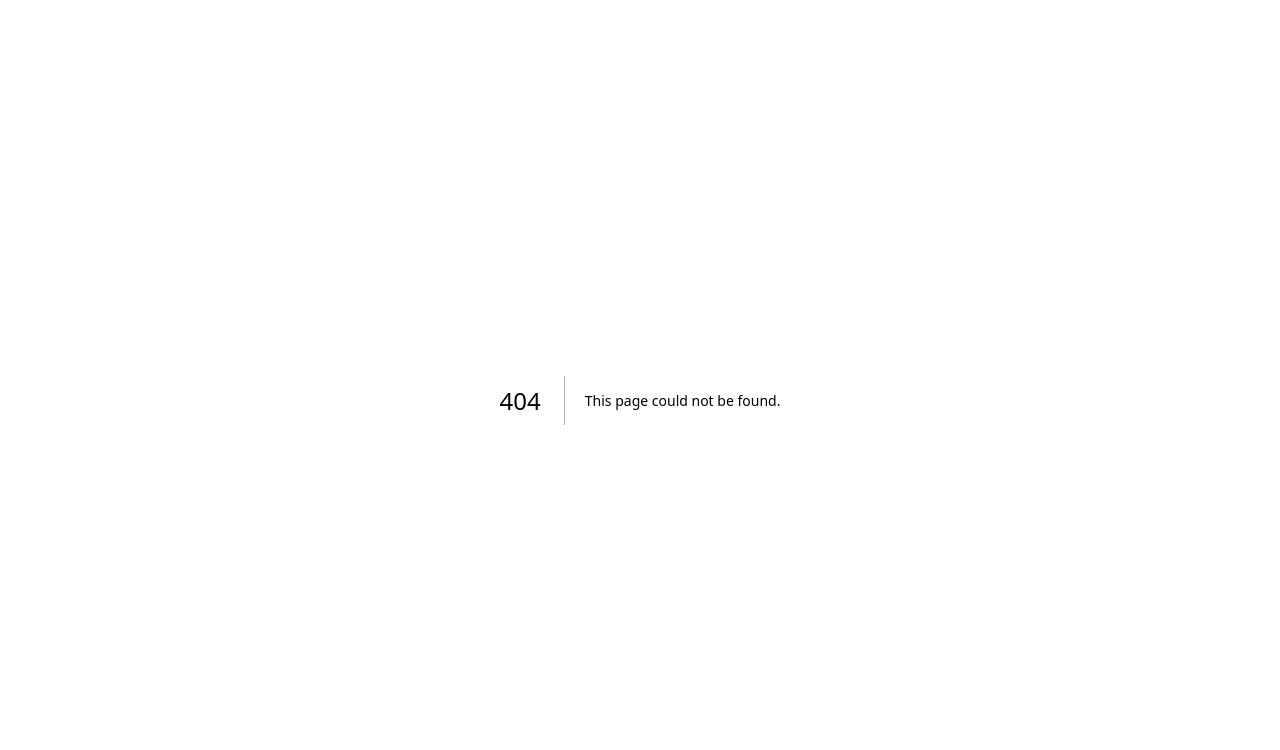
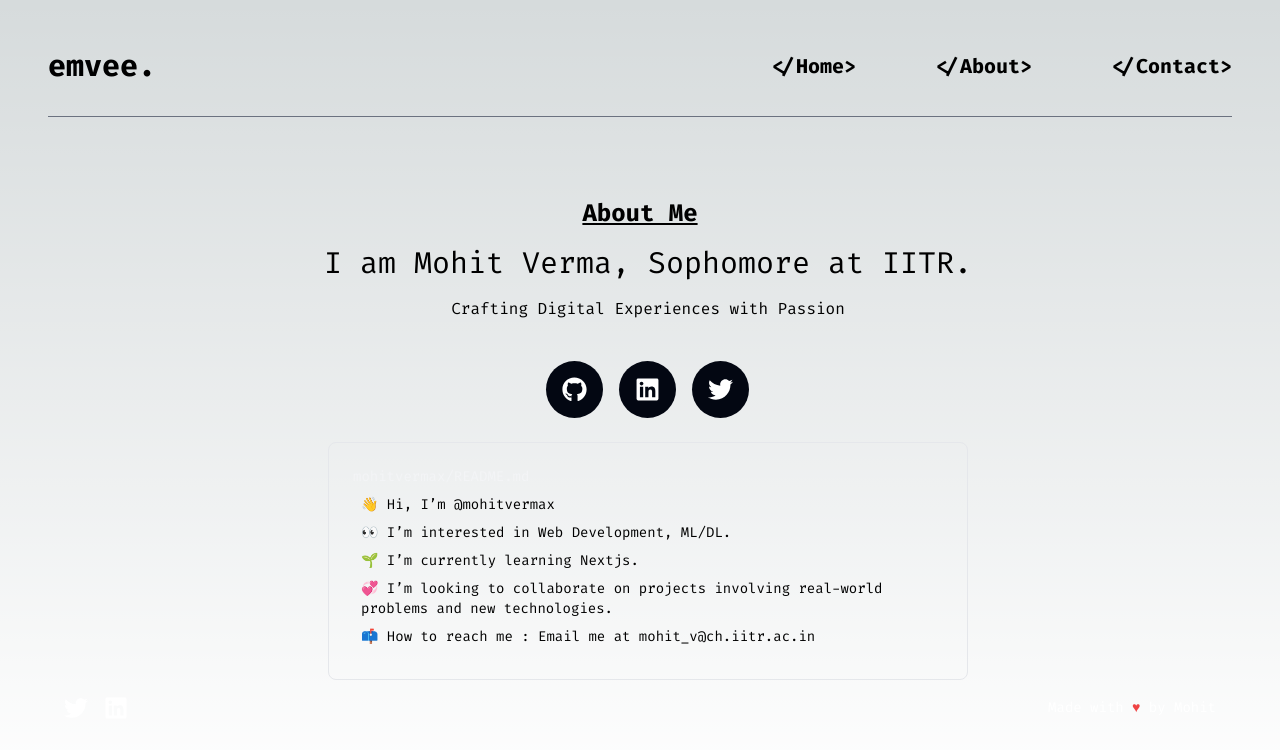
Before and after one commit to mohitvermax/personal-website, a Next.js app: page /about in a window 1280 px wide. Before the commit this address had no page. Shown: the top 750 px of the page. Built offline with nearby package versions, Linux system fonts and the light colour scheme.

Commit message:
About page added

```diff
--- /dev/null
+++ b/src/app/about/page.tsx
@@ -0,0 +1,52 @@
+import Footer from '@/components/Footer'
+import Navbar from '@/components/Navbar'
+import SocialIcons from '@/components/SocialIcons'
+import React from 'react'
+export const metadata = {
+    title: "emvee.",
+    description: "Mohit Verma's personal website",
+  };
+
+const page = () => {
+  return (
+    <>
+    <main className="flex min-h-screen flex-col items-center  p-12">
+      <Navbar />
+      <div className='flex flex-col flex-wrap items-center space-x-4 mt-20 '>
+        <div>
+            <h1 className='text-2xl underline  font-bold mb-4'>About Me</h1>
+        </div>
+        <div>
+            <h1 className='text-3xl mb-4'>I am Mohit Verma, Sophomore at IITR.</h1>
+        </div>
+        <div>
+            <p>Crafting Digital Experiences with Passion</p>
+        </div>
+        <div>
+            <SocialIcons/>
+        </div>
+        <div className='md:w-[50vw] justify-center mx-auto border mt-6 p-4 md:p-6 rounded-lg'>
+            <p className='text-gray-100 text-sm'><a
+                href='https://github.com/mohitvermax'
+                target='_blank'
+                rel='noopener noreferrer'
+                className=' hover:underline transition duration-300'
+                >mohitvermax</a>/README.md
+            </p>
+            <ul className='flex flex-col gap-2 p-2 text-sm'>
+                <li>👋 Hi, I’m @mohitvermax</li>
+                <li>👀 I’m interested in Web Development, ML/DL.</li>
+                <li>🌱 I’m currently learning Nextjs.</li>
+                <li>💞️ I’m looking to collaborate on projects involving real-world problems and new technologies.</li>
+                <li>📫 How to reach me : Email me at <a href='mailto:mohit_v@ch.iitr.ac.in' className=' hover:underline'>mohit_v@ch.iitr.ac.in</a></li>
+            </ul>
+        </div>
+      </div>
+      <Footer/>
+    </main>
+
+    </>
+  )
+}
+
+export default page
--- a/src/app/page.tsx
+++ b/src/app/page.tsx
@@ -1,4 +1,6 @@
 
+import Contact from "@/components/Contact";
+import Footer from "@/components/Footer";
 import Intro from "@/components/Intro";
 import Navbar from "@/components/Navbar";
 import Projects from "@/components/Projects";
@@ -12,11 +14,16 @@ export const metadata = {
 
 export default function Home() {
   return (
-    <main className="flex min-h-screen flex-col items-center  p-12">
+
+     <main className="flex min-h-screen flex-col items-center  p-12">
       <Navbar />
       <Intro />
       <SkillsSection />
       <Projects/>
-    </main>
+      <Contact />
+      <Footer />
+      </main>
+
+
   );
 }
--- /dev/null
+++ b/src/components/Contact.tsx
@@ -0,0 +1,48 @@
+import React from 'react';
+import { FaTwitter, FaGithub, FaLinkedin, FaEnvelope } from 'react-icons/fa';
+
+const Contact = () => {
+  return (
+    <div className='flex flex-col items-center justify-center mt-16'>
+      <h2 className='text-3xl font-bold mb-4'>Let's Connect</h2>
+      <div className='flex space-x-4 mt-8'>
+        <a
+          href='mailto:mohit_v@ch.iitr.ac.in'
+          className='bg-gray-950 text-white p-4 rounded-full hover:bg-gray-700 transition duration-300'
+          aria-label='Email'
+        >
+          <FaEnvelope size={30} />
+        </a>
+        <a
+          href='https://x.com/mohitvermaxx'
+          target='_blank'
+          rel='noopener noreferrer'
+          className='bg-gray-950 text-white p-4 rounded-full hover:bg-blue-400 transition duration-300'
+          aria-label='Twitter'
+        >
+          <FaTwitter size={30} />
+        </a>
+        <a
+          href='https://github.com/mohitvermax'
+          target='_blank'
+          rel='noopener noreferrer'
+          className='bg-gray-950 text-white p-4 rounded-full hover:bg-gray-700 transition duration-300'
+          aria-label='GitHub'
+        >
+          <FaGithub size={30} />
+        </a>
+        <a
+          href='https://www.linkedin.com/in/mohit-verma2005/'
+          target='_blank'
+          rel='noopener noreferrer'
+          className='bg-gray-950 text-white p-4 rounded-full hover:bg-blue-600 transition duration-300'
+          aria-label='LinkedIn'
+        >
+          <FaLinkedin size={30} />
+        </a>
+      </div>
+    </div>
+  );
+};
+
+export default Contact;
--- /dev/null
+++ b/src/components/Footer.tsx
@@ -0,0 +1,34 @@
+import React from 'react';
+import { FaTwitter, FaLinkedin } from 'react-icons/fa';
+
+const Footer = () => {
+  return (
+    <footer className='p-4 w-full text-white py-4 flex justify-between items-center'>
+      <div className='flex space-x-4'>
+        <a
+          href='https://x.com/mohitvermaxx'
+          target='_blank'
+          rel='noopener noreferrer'
+          className='hover:text-blue-400 transition duration-300'
+          aria-label='Twitter'
+        >
+          <FaTwitter size={24} />
+        </a>
+        <a
+          href='https://www.linkedin.com/in/mohit-verma2005/'
+          target='_blank'
+          rel='noopener noreferrer'
+          className='hover:text-blue-500 transition duration-300'
+          aria-label='LinkedIn'
+        >
+          <FaLinkedin size={24} />
+        </a>
+      </div>
+      <div className='text-sm'>
+        Made with <span className='text-red-500'>♥</span> by Mohit
+      </div>
+    </footer>
+  );
+};
+
+export default Footer;
--- a/src/components/SocialIcons.tsx
+++ b/src/components/SocialIcons.tsx
@@ -21,7 +21,7 @@ const SocialIcons = () => {
         <FaLinkedin size={25} />
       </a>
       <a
-        href='https://twitter.com/mohitvermaxx'
+        href='https://x.com/mohitvermaxx'
         target='_blank'
         rel='noopener noreferrer'
         className='bg-gray-950   hover:scale-125 text-white p-4 rounded-full hover:bg-blue-400 transition duration-300'
```
